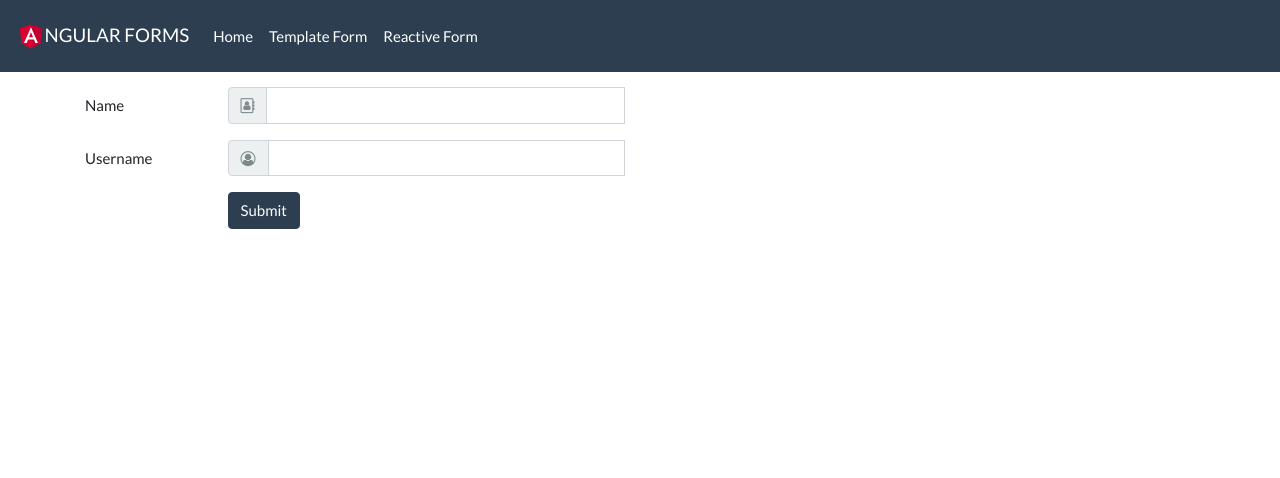
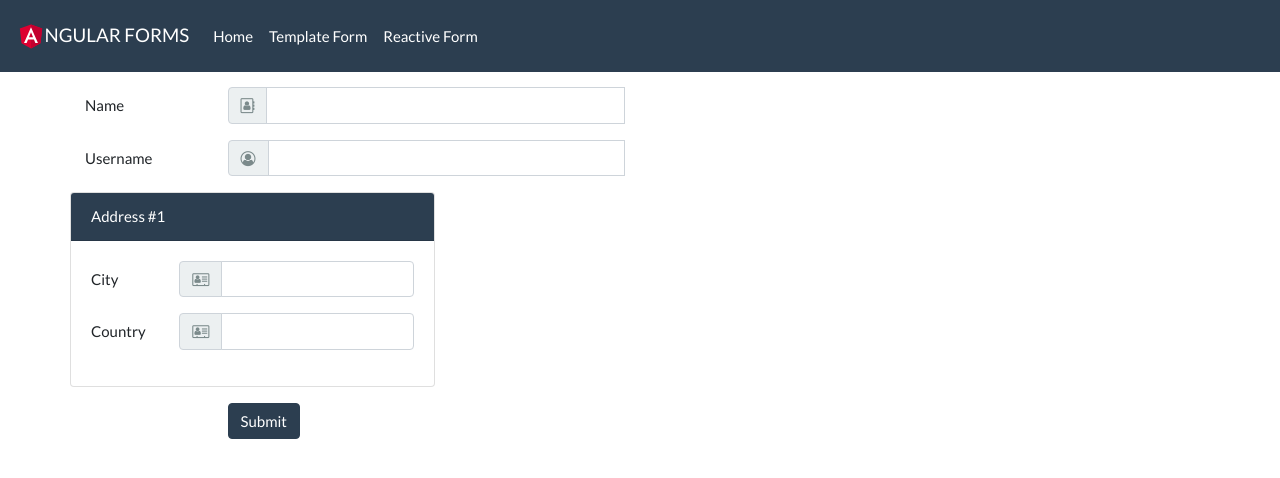
Before and after one commit to venkatesh-pai/Angular-Forms-ScotchIO, an Angular app: page /reactive-form in a window 1280 px wide. Shown: the top 478 px of the page. Built offline with nearby package versions, Linux system fonts and the light colour scheme.

Commit message:
14 - Form Array Addresses

```diff
--- a/src/app/reactive-form/reactive-form.component.html
+++ b/src/app/reactive-form/reactive-form.component.html
@@ -51,6 +51,59 @@
           </div>
         </div>
       </div>
+
+      <div
+        class="form-group row"
+        formArrayName="addresses"
+        *ngFor="let address of form.get('addresses')['controls']; let i = index"
+      >
+        <div class="card">
+          <div class="card-header bg-primary text-white">
+            Address #{{ i + 1 }}
+          </div>
+          <div class="card-body" [formGroupName]="i">
+            <div class="form-group row">
+              <label for="city" class="col-3 col-form-label">City</label>
+              <div class="col-9">
+                <div class="input-group">
+                  <div class="input-group-prepend">
+                    <div class="input-group-text">
+                      <i class="fa fa-address-card-o"></i>
+                    </div>
+                  </div>
+                  <input
+                    name="city"
+                    type="text"
+                    class="form-control"
+                    formControlName="city"
+                    required
+                  />
+                </div>
+              </div>
+            </div>
+            <div class="form-group row">
+              <label for="country" class="col-3 col-form-label">Country</label>
+              <div class="col-9">
+                <div class="input-group">
+                  <div class="input-group-prepend">
+                    <div class="input-group-text">
+                      <i class="fa fa-address-card-o"></i>
+                    </div>
+                  </div>
+                  <input
+                    name="country"
+                    type="text"
+                    class="form-control"
+                    formControlName="country"
+                    required
+                  />
+                </div>
+              </div>
+            </div>
+          </div>
+        </div>
+      </div>
+
       <div class="form-group row">
         <div class="offset-3 col-9">
           <button name="submit" type="submit" class="btn btn-primary">
--- a/src/app/reactive-form/reactive-form.component.ts
+++ b/src/app/reactive-form/reactive-form.component.ts
@@ -39,7 +39,13 @@ export class ReactiveFormComponent implements OnInit {
   buildForm(): void {
     this.form = this.fb.group({
       name: ['', [Validators.minLength(3), Validators.maxLength(10)]],
-      username: ['', [Validators.minLength(3), Validators.maxLength(10)]]
+      username: ['', [Validators.minLength(3), Validators.maxLength(10)]],
+      addresses: this.fb.array([
+        this.fb.group({
+          city: [''],
+          country: ['']
+        })
+      ])
     });
 
     this.form.valueChanges.subscribe(data => this.validateForm());
```
